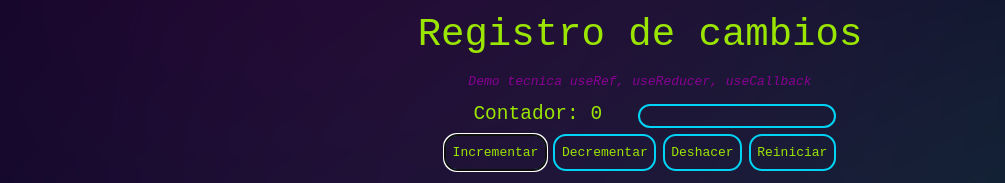
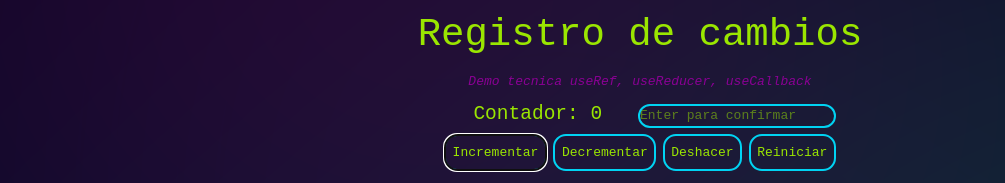
Before and after one commit to JonyR3G0/Front-end-m06, a React (Vite) app in the folder 06-hooks-avanzados-react/game-counter/: page / in a window 1280 px wide. Shown: the top 183 px of the page, without its empty margins (0-1005 px from the left). Built offline with nearby package versions, Linux system fonts and the light colour scheme.

Commit message:
feat: :sparkles: User input implemented

```diff
--- a/06-hooks-avanzados-react/game-counter/src/CounterGame.jsx
+++ b/06-hooks-avanzados-react/game-counter/src/CounterGame.jsx
@@ -1,6 +1,7 @@
 import { useReducer, useRef, useCallback, useEffect } from "react";
 
 const initialState = { count: 0, history: [] };
+let userInput = null
 
 function reducer(state, action) {
   switch (action.type) {
@@ -13,6 +14,11 @@ function reducer(state, action) {
       return {
         count: state.count - 1,
         history: [...state.history, `-1 (Nuevo valor: ${state.count - 1})`],
+      };
+    case "userInput":
+        return {
+        count: userInput,
+        history: [...state.history, `UI (Nuevo valor: ${userInput})`],
       };
     case "reset":
       return initialState;
@@ -76,6 +82,11 @@ export function CounterGame() {
     dispatch({ type: "undo" });
   }, []);
 
+  const handleInput = useCallback((e) => {
+    userInput = e.target.value
+    if(e.key === 'Enter') dispatch({ type: "userInput" })
+  }, []);
+
   return (
     // Main container
     <div className="flex text-center text-lime-400 flex-col items-center">
@@ -91,8 +102,8 @@ export function CounterGame() {
           <input
             className=" flex-1 border-2 border-cyan-400 m-1 rounded-2xl"
             type="number"
-            name="Introy"
-            id=""
+            onKeyDown={handleInput}
+            placeholder="Enter para confirmar"
           />
         </div>
 
```
